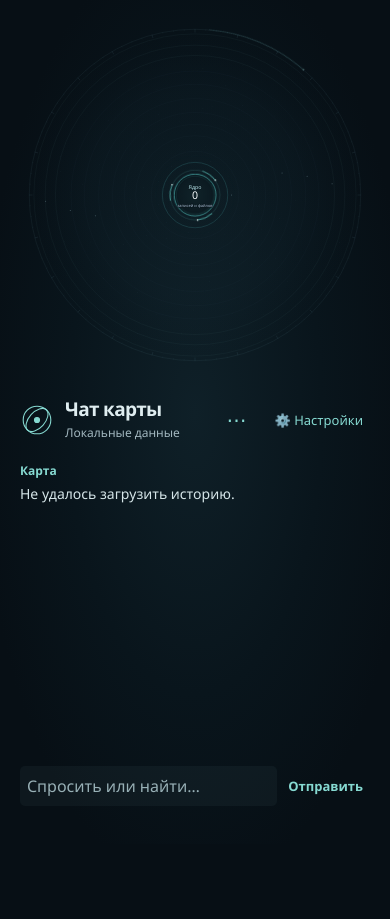
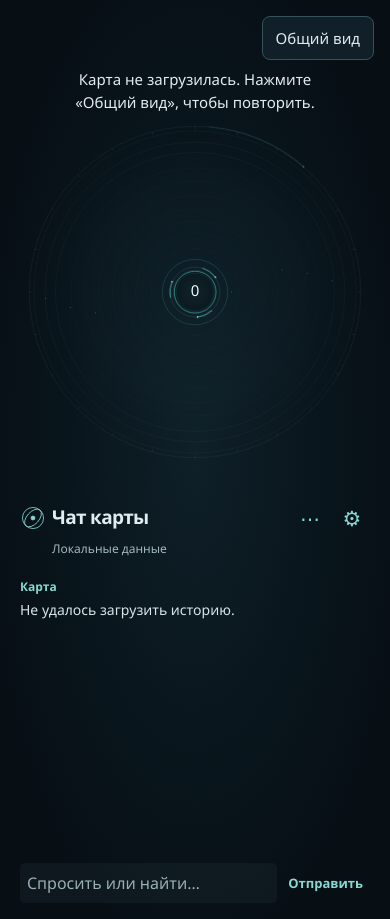
Before and after one commit to Aspksa/Amatsukiyora, a plain HTML site: page web/index.html in a window 390 px wide. Before the commit the page ends 844 px from the top, so only its background shows below. Drawn offline with Linux system fonts and the light colour scheme; no server answers.

Commit message:
Improve map accessibility and responsive layout

```diff
--- a/web/cloud-settings.js
+++ b/web/cloud-settings.js
@@ -49,6 +49,7 @@ export function startCloudSettings() {
     }
     model.value = saved.model;
     source.textContent = saved.model ? 'Авто · ' + saved.model : 'Локальные данные';
+    source.title = source.textContent;
   }
 
   /** @param {() => Promise<void>} run */
--- a/web/index.html
+++ b/web/index.html
@@ -10,8 +10,12 @@
 <body>
 <main class="universe">
   <section class="map-panel" aria-label="Карта знаний">
+    <div class="map-toolbar">
+      <button id="map-overview" type="button" title="Вернуться к общему виду">Общий вид</button>
+    </div>
     <p id="map-status" class="sr-only" role="status"></p>
-    <svg id="universe" tabindex="0" viewBox="-540 -540 1080 1080" aria-label="Радиальная карта знаний и документов">
+    <p id="map-notice" class="map-notice" aria-hidden="true" hidden></p>
+    <svg id="universe" tabindex="0" aria-describedby="map-keyboard-help" viewBox="-540 -540 1080 1080" aria-label="Радиальная карта знаний и документов">
       <defs>
         <radialGradient id="core-light">
           <stop stop-color="#102329"/><stop offset=".8" stop-color="#0c1b22"/><stop offset="1" stop-color="#08151c"/>
@@ -21,13 +25,14 @@
         </radialGradient>
       </defs>
     </svg>
+    <p id="map-keyboard-help" class="sr-only">Стрелки перемещают карту, плюс и минус меняют масштаб, Escape возвращает к общему виду.</p>
   </section>
   <aside class="map-chat" aria-labelledby="chat-title">
     <div class="chat-heading">
       <svg viewBox="0 0 32 32" aria-hidden="true">
         <circle cx="16" cy="16" r="13"/><ellipse cx="16" cy="16" rx="7.5" ry="13" transform="rotate(42 16 16)"/><circle cx="16" cy="16" r="2.4"/>
       </svg>
-      <div><h1 id="chat-title">Чат карты</h1><span id="chat-source">Локальные данные</span></div>
+      <h1 id="chat-title">Чат карты</h1>
       <details id="chat-menu" hidden>
         <summary aria-label="Меню чата">⋯</summary>
         <div class="chat-menu-panel">
@@ -35,7 +40,8 @@
           <div id="chat-sessions" aria-label="История бесед"></div>
         </div>
       </details>
-      <button id="cloud-settings-open" class="chat-settings-button" type="button" aria-haspopup="dialog" hidden>⚙️ Настройки</button>
+      <button id="cloud-settings-open" class="chat-settings-button" type="button" aria-haspopup="dialog" aria-label="Настройки" title="Настройки" hidden>⚙</button>
+      <span id="chat-source">Локальные данные</span>
     </div>
     <div id="chat-history" class="chat-history" role="log" aria-label="Сообщения чата" tabindex="0"></div>
     <form id="chat-form" class="chat-form">
--- a/web/universe.css
+++ b/web/universe.css
@@ -18,18 +18,39 @@ body {
   --dock: clamp(226px, 19vw, 285px);
   --gutter: clamp(16px, 2vw, 32px);
   display: grid;
-  grid-template-columns: minmax(0, var(--dock)) minmax(0, 1fr) var(--dock);
-  grid-template-areas: ". map chat";
+  grid-template-columns: minmax(0, 1fr) var(--dock);
+  grid-template-areas: "map chat";
   gap: var(--gutter);
   align-items: center;
   width: 100%;
   min-height: 100dvh;
   padding: var(--gutter);
 }
-.map-panel { grid-area: map; display: grid; place-items: center; min-width: 0; }
+.map-panel { grid-area: map; position: relative; display: grid; place-items: center; min-width: 0; }
+.map-toolbar { justify-self: end; z-index: 1; }
+#map-overview {
+  min-height: 44px;
+  padding: 0 13px;
+  border: 1px solid #355259;
+  border-radius: 8px;
+  background: #111f29;
+  color: var(--text);
+  font: inherit;
+  cursor: pointer;
+}
+#map-overview:hover, #map-overview:focus-visible { border-color: var(--cyan); }
+#map-overview:focus-visible { outline: 2px solid var(--cyan); outline-offset: 2px; }
+.map-notice {
+  max-width: 32ch;
+  margin: 6px 0 0;
+  color: var(--text);
+  text-align: center;
+  line-height: 1.5;
+  overflow-wrap: anywhere;
+}
 #universe {
   display: block;
-  width: min(100%, calc(100dvh - 2 * var(--gutter)), 1060px);
+  width: min(100%, calc(100dvh - 2 * var(--gutter) - 44px), 1060px);
   aspect-ratio: 1;
   overflow: hidden;
   touch-action: none;
@@ -85,11 +106,25 @@ body {
   min-width: 0;
   padding-inline: 6px;
 }
-.chat-heading { display: flex; align-items: center; gap: 11px; }
-.chat-heading svg { flex: 0 0 34px; height: 34px; fill: none; stroke: var(--cyan); stroke-width: 1; }
+.chat-heading {
+  display: grid;
+  grid-template-columns: 26px minmax(0, 1fr) 36px 36px;
+  grid-template-rows: minmax(44px, auto) auto;
+  align-items: center;
+  column-gap: 6px;
+}
+.chat-heading svg { width: 26px; height: 26px; fill: none; stroke: var(--cyan); stroke-width: 1; }
 .chat-heading svg circle:last-child { fill: var(--cyan); }
-.chat-heading h1 { margin: 0; font-size: 19px; line-height: 1.15; font-weight: 620; letter-spacing: -.035em; }
-.chat-heading div > span { color: var(--muted); font-size: 12px; }
+.chat-heading h1 { grid-column: 2; margin: 0; font-size: 19px; line-height: 1.15; font-weight: 620; letter-spacing: -.035em; }
+#chat-source {
+  grid-column: 2 / -1;
+  grid-row: 2;
+  color: var(--muted);
+  font-size: 12px;
+  white-space: nowrap;
+  overflow: hidden;
+  text-overflow: ellipsis;
+}
 .chat-history { position: relative; overflow: auto; display: grid; align-content: start; gap: 15px; scrollbar-color: #355259 transparent; }
 .chat-history:focus-visible { outline: 1px solid var(--cyan); outline-offset: 3px; }
 .chat-message { min-width: 0; padding: 0; }
@@ -121,13 +156,11 @@ body {
 .chat-result button { text-align: left; overflow-wrap: anywhere; padding: 3px 0; }
 .sr-only { position: absolute; width: 1px; height: 1px; margin: -1px; padding: 0; overflow: hidden; clip-path: inset(50%); white-space: nowrap; }
 
-@media (max-width: 1050px) {
-  .universe { grid-template-columns: minmax(0, 1fr) var(--dock); grid-template-areas: "map chat"; }
-  body { background-position: -10vw center; }
-}
-@media (max-width: 660px) {
+@media (max-width: 760px) {
   .universe { display: flex; flex-direction: column; align-items: stretch; justify-content: start; gap: 12px; }
-  #universe { width: min(100%, 540px); }
+  #universe { width: min(100%, 486px); }
+  .map-toolbar { position: absolute; inset-block-start: 0; inset-inline-end: 0; }
+  .map-notice { margin-block-start: 52px; }
   .map-chat { min-height: 260px; height: min(54dvh, 420px); padding: 13px 4px 0; }
   .chat-form input { font-size: 16px; }
   body { background-position: center top; }
@@ -137,8 +170,13 @@ body {
   .orbit-scanner, .core-wave { display: none; }
 }
 
-.chat-heading > div { min-width: 0; overflow-wrap: anywhere; }
-.chat-heading .chat-settings-button { margin-inline-start: auto; flex-shrink: 0; }
+.chat-heading .chat-settings-button {
+  grid-column: 4;
+  grid-row: 1;
+  min-height: 44px;
+  font-size: 21px;
+  line-height: 1;
+}
 #cloud-settings input, #cloud-settings select, #cloud-settings button {
   min-width: 0;
   padding: 8px;
@@ -167,10 +205,9 @@ body {
 #cloud-settings p { margin: 0; color: var(--muted); font-size: 13px; }
 #cloud-status { min-height: 1.4em; }
 
-#chat-menu { position: relative; margin-inline-start: auto; }
-#chat-menu summary { cursor: pointer; list-style: none; color: var(--cyan); padding: 7px 10px; font-size: 20px; }
+#chat-menu { position: relative; grid-column: 3; grid-row: 1; }
+#chat-menu summary { display: grid; place-items: center; min-height: 44px; cursor: pointer; list-style: none; color: var(--cyan); font-size: 20px; }
 #chat-menu summary::-webkit-details-marker { display: none; }
-.chat-heading #chat-menu + .chat-settings-button { margin-inline-start: 0; }
 .chat-menu-panel {
   position: absolute;
   z-index: 2;
@@ -207,3 +244,7 @@ body {
 @media (prefers-reduced-motion: reduce) {
   .entry-label { transition: none; }
 }
+
+#universe[data-compact="true"] .core-caption { display: none; }
+.universe-node:focus-visible { outline: 2px solid var(--cyan); outline-offset: 3px; }
+[data-kind], [data-neighbor], [data-preview-entry] { vector-effect: non-scaling-stroke; }
--- a/web/universe.js
+++ b/web/universe.js
@@ -21,6 +21,8 @@ const categories = [
 ];
 const get = (/** @type {string} */ id) => document.getElementById(id);
 const mapStatus = get('map-status');
+const mapNotice = get('map-notice');
+let overviewFailed = false;
 const selectionLabel = get('chat-selection');
 const format = new Intl.NumberFormat('ru-RU');
 const fmt = (/** @type {number} */ value) => format.format(value);
@@ -86,12 +88,21 @@ function label(parent, p, value, color, size) {
   return text;
 }
 
-/** @param {SVGElement} node @param {string} title @param {()=>void} action */
-function activate(node, title, action) {
+/** @param {SVGTextElement} text @param {number} minimum */
+function screenLabel(text, minimum) {
+  text.dataset.baseFont = text.getAttribute('font-size');
+  text.dataset.minFont = String(minimum);
+  return text;
+}
+
+/** @param {SVGElement} node @param {string} title @param {Point} anchor @param {()=>void} action */
+function activate(node, title, anchor, action) {
   node.classList.add('universe-node');
   node.setAttribute('tabindex', '0');
   node.setAttribute('role', 'button');
   node.setAttribute('aria-label', title);
+  node.dataset.anchorX = String(anchor.x);
+  node.dataset.anchorY = String(anchor.y);
   shape('title', {}, node).textContent = title;
   node.addEventListener('click', action);
   node.addEventListener('keydown', event => {
@@ -157,7 +168,7 @@ function drawCore(parent) {
   }
   shape('circle', { r: 75, fill: 'none', stroke: '#69c5bf', 'stroke-width': 1, opacity: .52, class: 'core-aura' }, parent);
   const nucleus = shape('circle', { r: 63, fill: 'url(#core-light)', stroke: '#63e5df', 'stroke-width': 1.7, color: '#63e5df' }, parent);
-  activate(nucleus, 'Общий вид', () => {
+  activate(nucleus, 'Общий вид', { x: 0, y: 0 }, () => {
     openOverview();
     svg.focus();
   });
@@ -169,9 +180,9 @@ function drawCore(parent) {
     shape('circle', { cx: p.x, cy: p.y, r: 2.2, fill: '#f2ffff' }, rotor);
   }
   const count = focus ? page?.items.length || 0 : (overview?.memory || 0) + (overview?.documents || 0);
-  label(parent, { x: 0, y: -19 }, focus?.name || 'Ядро', '#b7e7ec', 16);
-  label(parent, { x: 0, y: 13 }, fmt(count), '#f4feff', 32);
-  label(parent, { x: 0, y: 35 }, focus ? 'Общий вид' : 'записей и файлов', '#adc4d9', 12);
+  label(parent, { x: 0, y: -19 }, focus?.name || 'Ядро', '#b7e7ec', 16).classList.add('core-caption');
+  screenLabel(label(parent, { x: 0, y: 13 }, fmt(count), '#f4feff', 32), 15).classList.add('core-count');
+  label(parent, { x: 0, y: 35 }, focus ? 'Общий вид' : 'записей и файлов', '#adc4d9', 12).classList.add('core-caption');
 }
 
 /** @param {Group} group @param {number} i @param {SVGElement} nodes @param {number} maximum */
@@ -192,7 +203,7 @@ function drawGroup(group, i, nodes, maximum) {
     const outerRadius = 456 - Math.floor(slot / 8) * 24;
     const outer = point(outerAngle, outerRadius);
     const ring = shape('circle', { cx: outer.x, cy: outer.y, r: 9.2, fill: '#0e1c24', stroke: color, 'stroke-width': 1.2, color, class: hit ? 'orbit-token chat-map-hit' : 'orbit-token' }, clusters);
-    activate(ring, 'Орбита: ' + range, () => open(name, bin.start, bin.end, outer));
+    activate(ring, 'Орбита: ' + range, outer, () => open(name, bin.start, bin.end, outer));
     shape('circle', { cx: outer.x, cy: outer.y, r: 5.6, fill: 'none', stroke: color, 'stroke-width': .8, opacity: .64, 'pointer-events': 'none' }, clusters);
     shape('circle', { cx: outer.x, cy: outer.y, r: 1.65, fill: color, opacity: .92, 'pointer-events': 'none' }, clusters);
     if (slot < 8 && bin.count > maximum * .24) {
@@ -205,7 +216,7 @@ function drawGroup(group, i, nodes, maximum) {
     const radius = 168 + Math.floor(slot / 4) * 35;
     const p = point(degrees, radius);
     const cluster = shape('g', { color, class: 'micro-cluster' }, clusters);
-    activate(cluster, 'Кластер: ' + range, () => open(name, bin.start, bin.end, p));
+    activate(cluster, 'Кластер: ' + range, p, () => open(name, bin.start, bin.end, p));
     cluster.dataset.cluster = clusterKey(name, bin);
     cluster.dataset.x = String(p.x);
     cluster.dataset.y = String(p.y);
@@ -221,19 +232,19 @@ function drawGroup(group, i, nodes, maximum) {
       const signal = (slot * 7 + dot * 3 + i) % 13 === 0;
       shape('circle', { cx: q.x, cy: q.y, r: signal ? 2.05 : 1.55, fill: color, opacity: signal ? .95 : .64, class: signal ? 'cluster-signal' : '', 'pointer-events': 'none' }, cluster);
     }
-    label(cluster, { x: p.x, y: p.y + 24 }, fmt(bin.count), color, 9).classList.add('cluster-count');
+    screenLabel(label(cluster, { x: p.x, y: p.y + 24 }, fmt(bin.count), color, 9), 9).classList.add('cluster-count');
     if (slot % 3 === 0) {
       const d = 'M ' + xy(p) + ' Q ' + xy(point(degrees, 313)) + ' ' + xy(outer);
       shape('path', { d, fill: 'none', stroke: color, 'stroke-width': .65, opacity: .17, 'pointer-events': 'none' }, clusters);
     }
   }
   const category = shape('g', { color, class: 'category-target' }, nodes);
-  activate(category, name + ' · ' + fmt(group.count), () => open(name));
+  activate(category, name + ' · ' + fmt(group.count), hub, () => open(name));
   shape('circle', { cx: hub.x, cy: hub.y, r: 19, fill: 'transparent', stroke: 'none' }, category);
   shape('circle', { cx: hub.x, cy: hub.y, r: 9, fill: '#0d1a22', stroke: color, 'stroke-width': 1.6,
     class: matches.some(match => match.group === name) ? 'chat-map-hit' : '' }, category);
   shape('circle', { cx: hub.x, cy: hub.y, r: 3.3, fill: color, 'pointer-events': 'none' }, category);
-  const captionText = label(category, caption, name + '  ' + fmt(group.count), color, 15);
+  const captionText = screenLabel(label(category, caption, name + '  ' + fmt(group.count), color, 15), 12);
   captionText.classList.add('category-caption');
 }
 
@@ -269,6 +280,7 @@ function entryLabel(parent, p, item, priority, offset = false) {
   const text = label(parent, { x: p.x + (offset ? 11 : 0), y: p.y - (offset ? 1 : 14) },
     name, categoryColor(item.group), 13);
   if (offset) text.setAttribute('text-anchor', 'start');
+  screenLabel(text, priority === 3 ? 13 : 11);
   text.classList.add('entry-label');
   text.dataset.priority = String(priority);
   text.dataset.anchorX = String(p.x);
@@ -318,8 +330,8 @@ function drawDetails(origin) {
     const p = point(angle(i) + 4, 455);
     const station = shape('circle', { cx: p.x, cy: p.y, r: 8, stroke: category.color, fill: '#0b1627', 'stroke-width': 2, color: category.color,
       class: matches.some(match => match.group === category.name) ? 'chat-map-hit' : '' }, nodes);
-    activate(station, category.name, () => open(category.name));
-    label(nodes, { x: p.x, y: p.y + 25 }, category.name, category.color, 15);
+    activate(station, category.name, p, () => open(category.name));
+    screenLabel(label(nodes, { x: p.x * .87, y: p.y * .87 + 25 }, category.name, category.color, 15), 11);
   });
   if (selectedPoint) {
     const remote = neighbors.filter(node => node.group !== group || !positions.has(node.id));
@@ -330,7 +342,7 @@ function drawDetails(origin) {
       drawRoute(lane, `M ${xy(selectedPoint)} Q ${xy({ x: p.x * .65, y: p.y * .65 })} ${xy(p)}`, accent, 8, true);
       const node = entryShape(p, neighbor.group, nodes, 8, { fill: '#132532', stroke: accent, 'stroke-width': 2.5,
         color: accent, class: 'connected-node', 'data-neighbor': neighbor.group + ':' + neighbor.id });
-      activate(node, neighbor.label, () => { void inspectMatch(neighbor); });
+      activate(node, neighbor.label, p, () => { void inspectMatch(neighbor); });
       entryLabel(nodes, p, neighbor, 2);
     });
   }
@@ -348,7 +360,7 @@ function drawDetails(origin) {
     });
     if (hit) node.classList.add('chat-map-hit');
     if (highlighted && !isChosen && selected.has(item.id)) node.classList.add('connected-node');
-    activate(node, item.label, () => choose(item, node === document.activeElement));
+    activate(node, item.label, p, () => choose(item, node === document.activeElement));
     if (isChosen) {
       node.classList.add('universe-selected');
       shape('circle', { cx: p.x, cy: p.y, r: 16, fill: 'none', stroke: color, 'stroke-width': 1.5, opacity: .8, class: 'selection-ring', 'pointer-events': 'none' }, layer);
@@ -364,6 +376,7 @@ function renderMap(animate = false, origin = null) {
     selectionLabel.hidden = !selected;
     selectionLabel.textContent = selected ? 'Узел: ' + selected.label : '';
   }
+  updateMapNotice();
   svg.dataset.selected = String(!!chosen);
   svg.dataset.view = focus ? 'detail' : 'overview';
   content.replaceChildren();
@@ -426,18 +439,33 @@ async function fetchData(url, options) {
   return response.json();
 }
 
+function updateMapNotice() {
+  if (!mapNotice) return;
+  const text = overviewFailed && !overview ? 'Карта не загрузилась. Нажмите «Общий вид», чтобы повторить.'
+    : focus ? (page?.items.length ? '' : 'В этой категории пока нет записей.')
+    : overview && !overview.memory && !overview.documents
+      ? 'Карта пока пуста. Добавьте файлы в папку Aspksa/Документы и перезапустите приложение.' : '';
+  mapNotice.hidden = !text;
+  mapNotice.textContent = text;
+  if (text && mapStatus.textContent !== text) mapStatus.textContent = text;
+}
+
 async function loadOverview() {
   const token = ++request;
   try {
     const result = demo?.overview || await fetchData('/api/universe');
     if (token !== request) return;
     overview = result;
+    overviewFailed = false;
     mapStatus.textContent = result.memory || result.documents
       ? 'Карта загружена.'
       : 'Карта пока пуста. Добавьте файлы в Aspksa/Документы.';
     renderMap(true);
   } catch {
-    if (token === request) mapStatus.textContent = 'Не удалось загрузить карту';
+    if (token === request) {
+      overviewFailed = true;
+      updateMapNotice();
+    }
   }
 }
 
@@ -494,6 +522,7 @@ function open(name, start = defaults.start, end = defaults.end, origin = null) {
 }
 
 function openOverview() {
+  const fromMap = svg.contains(document.activeElement);
   request++;
   pending = false;
   focus = null;
@@ -504,8 +533,11 @@ function openOverview() {
   mapStatus.textContent = 'Общий вид карты.';
   setView(1, 0, 0);
   renderMap(true);
+  if (fromMap) svg.focus({ preventScroll: true });
   if (!overview) void loadOverview();
 }
+
+get('map-overview')?.addEventListener('click', openOverview);
 
 let labelFrame = 0;
 /** @param {number} value @param {number} tx @param {number} ty */
@@ -538,8 +570,8 @@ function drawPaging(parent) {
   for (const { x, title, available, action } of controls) {
     if (!available) continue;
     const control = shape('rect', { x, y: 389, width: 70, height: 27, rx: 13, fill: '#112638', stroke: '#649ea8', color: '#63e5df' }, group);
-    activate(control, title, () => { if (!pending) void action(); });
-    label(group, { x: x + 35, y: 407 }, title, '#d6ecf4', 13);
+    activate(control, title, { x: x + 35, y: 402.5 }, () => { if (!pending) void action(); });
+    screenLabel(label(group, { x: x + 35, y: 407 }, title, '#d6ecf4', 13), 11);
   }
 }
 
@@ -548,6 +580,10 @@ svg.addEventListener('keydown', event => {
   else if (event.key === '0') setView(1, 0, 0);
   else if (event.key === '+' || event.key === '=') zoom(1.28, { x: 0, y: 0 });
   else if (event.key === '-') zoom(1 / 1.28, { x: 0, y: 0 });
+  else if (event.key === 'ArrowLeft') setView(scale, x + 64, y);
+  else if (event.key === 'ArrowRight') setView(scale, x - 64, y);
+  else if (event.key === 'ArrowUp') setView(scale, x, y + 64);
+  else if (event.key === 'ArrowDown') setView(scale, x, y - 64);
   else return;
   event.preventDefault();
 });
@@ -608,8 +644,39 @@ svg.addEventListener('pointercancel', event => pointers.delete(event.pointerId))
 svg.addEventListener('lostpointercapture', event => {
   if (event.target === svg) pointers.delete(event.pointerId);
 });
+/** @param {SVGElement} node @param {DOMMatrix} matrix */
+function screenAnchor(node, matrix) {
+  return new DOMPoint(Number(node.dataset.anchorX), Number(node.dataset.anchorY)).matrixTransform(matrix);
+}
+
+/** @param {DOMPoint} point @param {DOMRect} bounds @param {number} [margin] */
+function withinMap(point, bounds, margin = 0) {
+  return point.x >= bounds.left - margin && point.x <= bounds.right + margin &&
+    point.y >= bounds.top - margin && point.y <= bounds.bottom + margin;
+}
+
 svg.addEventListener('click', event => {
-  if (moved && event.detail > 0) event.stopPropagation();
+  if (event.detail === 0) return;
+  if (moved) {
+    event.stopPropagation();
+    return;
+  }
+  if (/** @type {Element} */ (event.target).closest('.universe-node')) return;
+  const matrix = scene.getScreenCTM();
+  if (!matrix) return;
+  // Use screen-space distance so adjacent small markers keep distinct targets.
+  let nearest = /** @type {SVGElement|null} */ (null);
+  let distance = 16;
+  for (const node of content.querySelectorAll('[tabindex="0"].universe-node')) {
+    const marker = /** @type {SVGGraphicsElement} */ (node);
+    const point = screenAnchor(marker, marker.getScreenCTM() || matrix);
+    const offset = Math.hypot(point.x - event.clientX, point.y - event.clientY);
+    if (offset < distance) {
+      nearest = marker;
+      distance = offset;
+    }
+  }
+  nearest?.dispatchEvent(new MouseEvent('click', { bubbles: true }));
 }, { capture: true });
 
 const demoFullPages = demo ? Object.entries(demo.pages).filter(([key]) => {
@@ -689,7 +756,7 @@ function drawPreviews() {
       const hit = matches.some(row => row.group === group && row.id === item.id);
       const node = entryShape(p, group, previewLayer, 4.5, { fill: '#132532', stroke: color, color,
         'stroke-width': 1.5, class: hit ? 'chat-map-hit' : '', 'data-preview-entry': item.id });
-      activate(node, item.label, () => { void inspectMatch(match); });
+      activate(node, item.label, p, () => { void inspectMatch(match); });
       entryLabel(previewLayer, p, match, hit ? 2 : 1, true);
     }
   }
@@ -725,22 +792,22 @@ function schedulePreviews() {
 function updateLabels() {
   svg.dataset.level = scale >= 2.55 ? 'entries' : scale >= 1.2 ? 'clusters' : 'overview';
   const matrix = scene.getScreenCTM();
-  if (!matrix) return;
+  if (!matrix || !matrix.a) return;
   const bounds = svg.getBoundingClientRect();
+  svg.dataset.compact = String(bounds.width < 450 && scale < 1.2);
+  const pixelsPerUnit = Math.abs(matrix.a);
+  for (const element of content.querySelectorAll('[data-min-font]')) {
+    const text = /** @type {SVGTextElement} */ (element);
+    const min = Number(text.dataset.minFont), base = Number(text.dataset.baseFont);
+    const size = String(Math.min(28, Math.max(min, base * pixelsPerUnit)) / pixelsPerUnit);
+    if (text.getAttribute('font-size') !== size) text.setAttribute('font-size', size);
+  }
   const labels = Array.from(content.querySelectorAll('.entry-label'), node => /** @type {SVGTextElement} */ (node))
     .sort((a, b) => Number(b.dataset.priority) - Number(a.dataset.priority));
-  const fontSize = String(Math.min(32, Math.max(13, 11 / Math.abs(matrix.a))));
-  for (const text of labels) {
-    if (text.getAttribute('font-size') !== fontSize) text.setAttribute('font-size', fontSize);
-  }
   /** @type {DOMRect[]} */ const occupied = [];
   for (const text of labels) {
     const priority = Number(text.dataset.priority);
-    const anchor = new DOMPoint(Number(text.dataset.anchorX), Number(text.dataset.anchorY)).matrixTransform(matrix);
-    const readable = priority >= 2 || matrix.a * 13 >= 10;
-    const nearby = anchor.x >= bounds.left - 6 && anchor.x <= bounds.right + 6 &&
-      anchor.y >= bounds.top - 6 && anchor.y <= bounds.bottom + 6;
-    if (!readable || !nearby) {
+    if (!withinMap(screenAnchor(text, matrix), bounds, 6)) {
       text.dataset.visible = 'false';
       continue;
     }
@@ -750,9 +817,22 @@ function updateLabels() {
     text.dataset.visible = String(!overlaps || priority === 3);
     if (!overlaps || priority === 3) occupied.push(box);
   }
+  for (const element of content.querySelectorAll('.universe-node')) {
+    const node = /** @type {SVGElement} */ (element);
+    const overviewCluster = !!node.closest('.overview-clusters');
+    const preview = !!node.closest('.overview-previews');
+    const levelVisible = (!overviewCluster || scale >= 1.2) && (!preview || scale >= 2.55);
+    const visible = levelVisible && withinMap(screenAnchor(node, matrix), bounds, -4);
+    const tabIndex = visible ? '0' : '-1';
+    if (node.getAttribute('tabindex') !== tabIndex) node.setAttribute('tabindex', tabIndex);
+    if (!visible && document.activeElement === node) svg.focus({ preventScroll: true });
+  }
 }
 
-new ResizeObserver(updateLabels).observe(svg);
+new ResizeObserver(() => {
+  updateLabels();
+  schedulePreviews();
+}).observe(svg);
 
 function currentView() {
   return { scale, x, y, focus, after, chosen, history };
```
